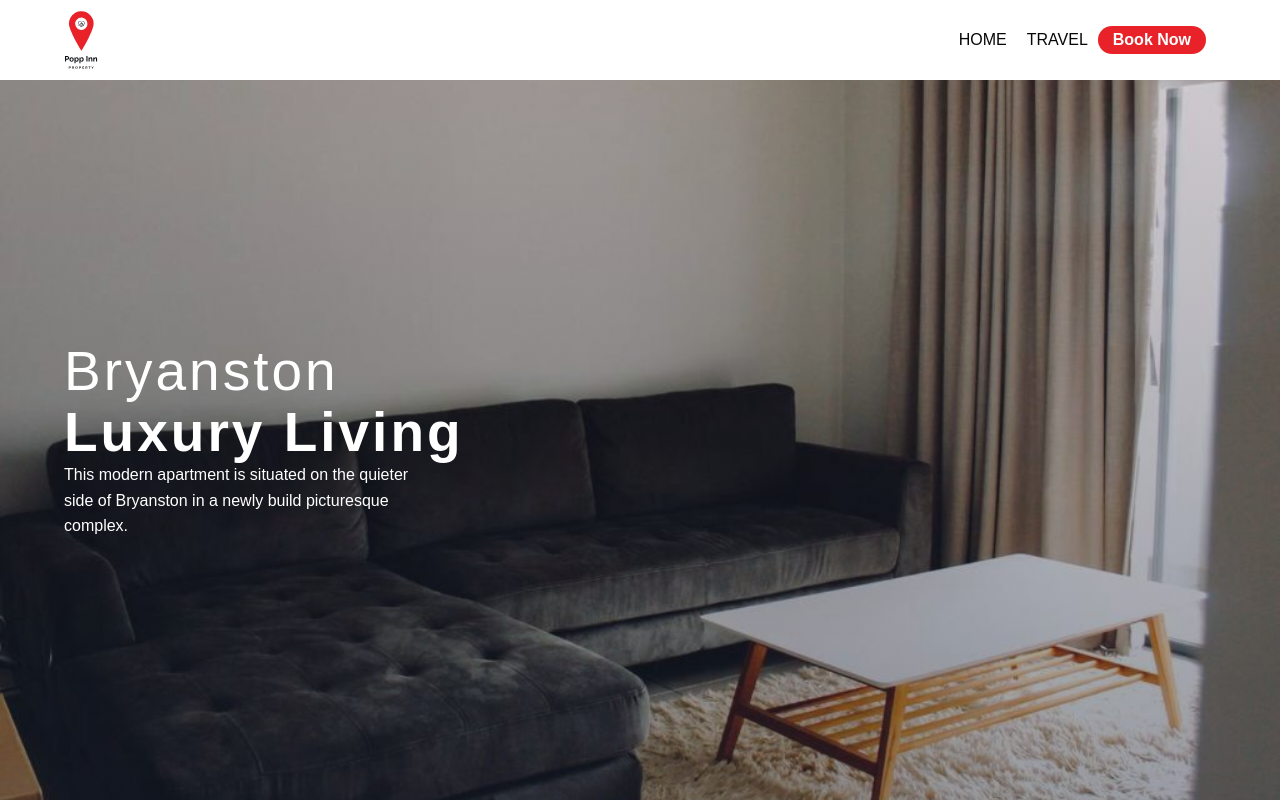
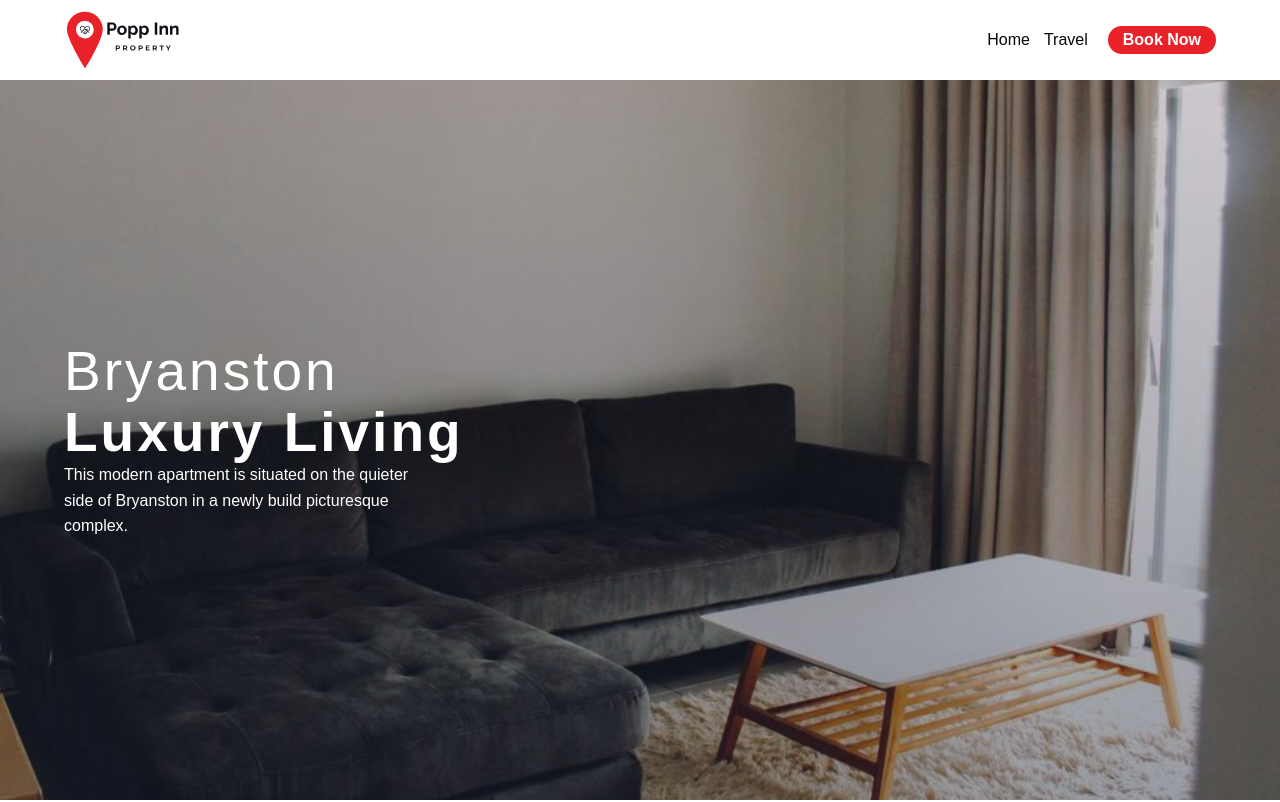
Before and after one commit to PhilaniNcube/poppinn, a Next.js app: page / in a window 1280 px wide. Shown: the top 802 px of the page. Built offline with nearby package versions, Linux system fonts and the light colour scheme.

Commit message:
navbar changes

```diff
--- a/components/Navbar.js
+++ b/components/Navbar.js
@@ -31,8 +31,9 @@ const Wrapper = styled.header`
       align-items: center;
 
       .nav-link {
-        padding-left: 2rem;
+        padding-left: 1.4rem;
         font-size: 1.6rem;
+        text-transform: capitalize;
       }
 
       button {
@@ -40,7 +41,7 @@ const Wrapper = styled.header`
         border: none;
         outline: none;
         color: #fff;
-        margin: auto 1rem;
+        margin-left: 2rem;
         padding: 0.5rem 1.5rem;
         font-size: 1.6rem;
         border-radius: 2rem;
@@ -63,10 +64,10 @@ const Navbar = () => {
 
         <nav className="nav-links">
           <Link href="/">
-            <a className="nav-link">HOME</a>
+            <a className="nav-link">Home</a>
           </Link>
           <Link href="/travel">
-            <a className="nav-link">TRAVEL</a>
+            <a className="nav-link">Travel</a>
           </Link>
           <button>Book Now</button>
         </nav>
```
Also changed, not shown: public/images/logo.svg.
